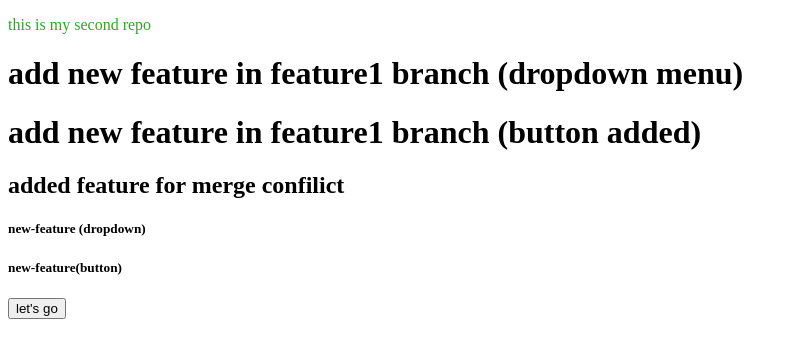
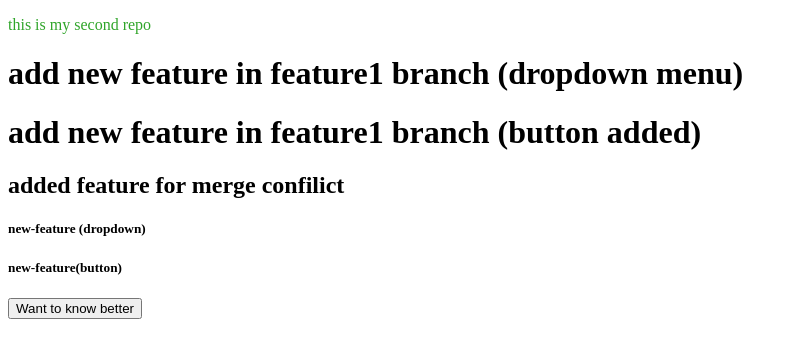
Before and after one commit to aditya-tripathi2651/demo-project, a plain HTML site: page index.html in a window 1280 px wide. Shown: the whole page, without its empty margins (0-797 px from the left). Drawn offline with Linux system fonts and the light colour scheme.

Commit message:
change button discription

```diff
--- a/index.html
+++ b/index.html
@@ -15,7 +15,7 @@
     <h2>added feature for merge confilict</h2>
     <h5>new-feature (dropdown)</h5>
     <h5>new-feature(button)</h5>
-    <button>let's go</button>
+    <button>Want to know better</button>
 
 
 </body>
```
